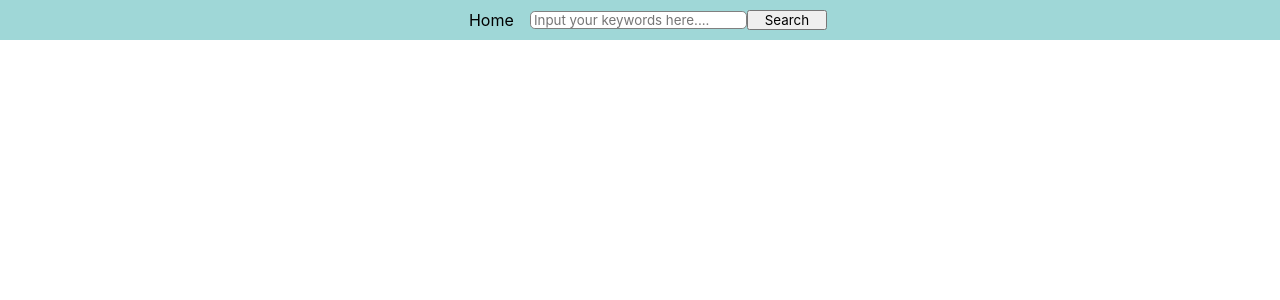
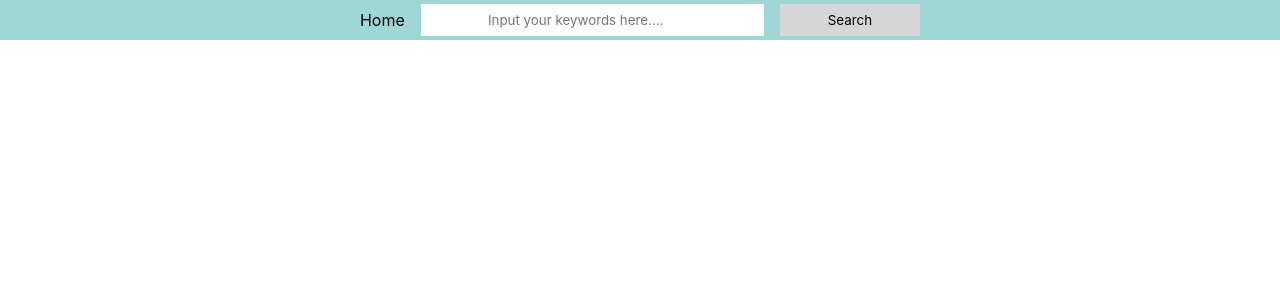
Before and after one commit to Justy031090/Hackathon, a React (Create React App) app in the folder client/: page /song in a window 1280 px wide. Shown: the top 300 px of the page. Built offline with nearby package versions, Linux system fonts and the light colour scheme.

Commit message:
fixing endter on keypress

```diff
--- a/client/src/components/Home/Home.css
+++ b/client/src/components/Home/Home.css
@@ -7,7 +7,7 @@
 }
 
 .home-title {
-  font-size: 4rem;
+  font-size: 6rem;
   padding: 2rem;
   font-weight: 500;
 }
@@ -18,3 +18,6 @@
   font-size: 2rem;
   padding: 2rem;
 }
+.home-title2 {
+  color: rgba(79, 182, 182, 0.541);
+}
--- a/client/src/components/Home/Home.jsx
+++ b/client/src/components/Home/Home.jsx
@@ -3,17 +3,17 @@ import TextTransition, { presets } from "react-text-transition";
 import "../Home/Home.css";
 
 const TEXTS = [
-  `Welcome to the PlaceHolder, the site was built in order to solve the
+  `Welcome to the ShirZam, the site was built in order to solve the
 language barrier that exists communities we have in our country, so
 feel free to search for any song you like and translate it into your
 own language`,
   `          مرحبا الى الاسم , هذا الموقع بني من اجل ان يحل مشكلة اللغة التي موجودة
   في دولتنا , اشعر بالحرية ببحث عن اغنية وترجمتها الى لغتك`,
   `
-  Добро пожаловать в PlaceHolder, сайт был создан для того что бы преодолеть языковой барьер,
+  Добро пожаловать в ShirZam, сайт был создан для того что бы преодолеть языковой барьер,
    который существует в сообществах, которые есть в нашей стране, поэтому не стесняйтесь искать
     любую понравившуюся песню и переводить её на свой язык`,
-  `ברוכים הבאים לפלייסהולדר , האתר נבנה לטובת
+  `ברוכים הבאים לשירזם , האתר נבנה לטובת
   לפתור את מחסום השפה שיש בקהילות הרבות שיש לנו במדינה,
    אז תרגישו חופשיים לחפש שיר שאתם אוהבים ותתרגמו אותו לשפה שנוחה רק לכם `,
 ];
@@ -23,10 +23,7 @@ const Home = () => {
   let textStyle = {};
 
   useEffect(() => {
-    const intervalId = setInterval(
-      () => setIndex((index) => index + 1),
-      5000 // every 3 seconds
-    );
+    const intervalId = setInterval(() => setIndex((index) => index + 1), 5000);
     return () => clearTimeout(intervalId);
   }, []);
 
@@ -41,7 +38,9 @@ const Home = () => {
 
   return (
     <div className="home-container">
-      <h1 className="home-title">PlaceHolder </h1>
+      <h1 className="home-title">
+        <span className="home-title2">Shir</span>Zam
+      </h1>
       <div className="home-content" style={textStyle}>
         <TextTransition
           text={TEXTS[index % TEXTS.length]}
--- a/client/src/components/Navbar/Navbar.css
+++ b/client/src/components/Navbar/Navbar.css
@@ -11,7 +11,20 @@ nav a {
   margin: 0 1rem;
 }
 nav input {
-  border-radius: 0.3rem;
-  border: 1px solid gray;
+  /* border-radius: 0.3rem; */
+  border: none;
   text-indent: 0.2rem;
+  padding: 0.5rem 4rem;
 }
+
+.search-btn {
+  padding: 0.5rem 3rem;
+  border: none;
+  cursor: pointer;
+  transition: 0.3s;
+  background-color: rgb(214, 214, 214);
+}
+.search-btn:hover {
+  background-color: rgb(0, 0, 0);
+  color: white;
+}
--- a/client/src/components/Navbar/Navbar.jsx
+++ b/client/src/components/Navbar/Navbar.jsx
@@ -1,20 +1,20 @@
-import React, { useState } from 'react';
-import { Link } from 'react-router-dom';
-import './Navbar.css';
-import axios from 'axios';
+import React, { useState } from "react";
+import { Link } from "react-router-dom";
+import "./Navbar.css";
+import axios from "axios";
 
 const Navbar = ({ setSongData, songData, setVideoId }) => {
-    const [inputValue, setInputValue] = useState('');
+  const [inputValue, setInputValue] = useState("");
 
   const config = {
     headers: {
-            'Content-Type': 'application/json',
+      "Content-Type": "application/json",
     },
   };
   const handleSearch = async () => {
-        let url = 'http://localhost:5000/api/songs';
-        if (process.env.NODE_ENV === 'production') {
-            url = '/api/songs';
+    let url = "http://localhost:5000/api/songs";
+    if (process.env.NODE_ENV === "production") {
+      url = "/api/songs";
     }
     const { data } = await axios.post(url, {
       search: inputValue,
@@ -34,30 +34,28 @@ const Navbar = ({ setSongData, songData, setVideoId }) => {
     <nav>
       <Link to="/">Home</Link>
       <input
+        className="search-input"
         type="text"
         placeholder="Input your keywords here...."
         onChange={(e) => {
           setInputValue(e.target.value);
         }}
+        onKeyDown={(e) => {
+          if (e.key === "Enter") handleSearch();
+          handleYoutube();
+        }}
       />
+      <Link to="/song">
         <button
+          className="search-btn"
           onClick={() => {
             handleSearch();
             handleYoutube();
           }}
         >
-                <Link to="/song">Search</Link>
+          Search
         </button>
-            {/* <Dropdown defaultOption="Select a Category">
-        <option>Pop</option>
-        <option>Rock</option>
-        <option>EDM</option>
-      </Dropdown>
-      <Dropdown defaultOption="Select a Language">
-        <option>Hebrew</option>
-        <option>English</option>
-        <option>Arabic</option>
-      </Dropdown> */}
+      </Link>
     </nav>
   );
 };
```
Also changed, not shown: 1 other file (tests, documents, lock files or other folders). Lines whose indentation alone changed are shown as unchanged.
